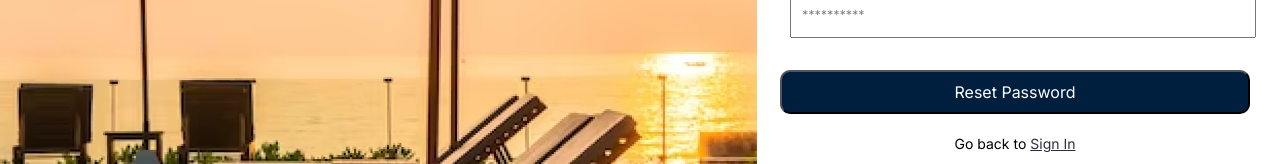
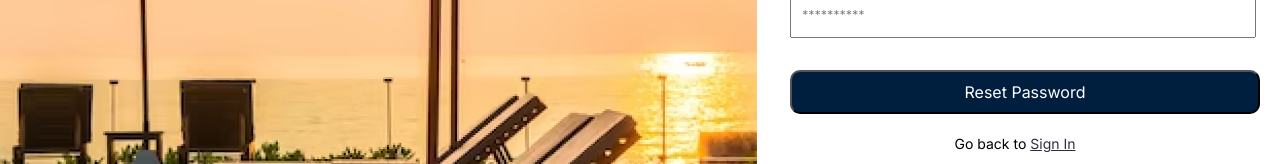
Before and after one commit to Ofektom/Airway-Front-End, a React (Vite) app: page /api/v1/auth/reset-password/1 in a window 1280 px wide. Shown: the part 403-567 px from the top of the page. Built offline with nearby package versions, Linux system fonts and the light colour scheme; a web font is replaced by a local one.

Commit message:
reset-password-update

```diff
--- a/src/Components/ResetPasswordPage/ResetPassword.css
+++ b/src/Components/ResetPasswordPage/ResetPassword.css
@@ -160,7 +160,7 @@
     font-style: normal;
     font-weight: 100;
     line-height: 20px;
-    margin-left: -10px;
+    margin-left: 0px;
 }
 
 .reset-alreadyHaveAnAccts{
```
